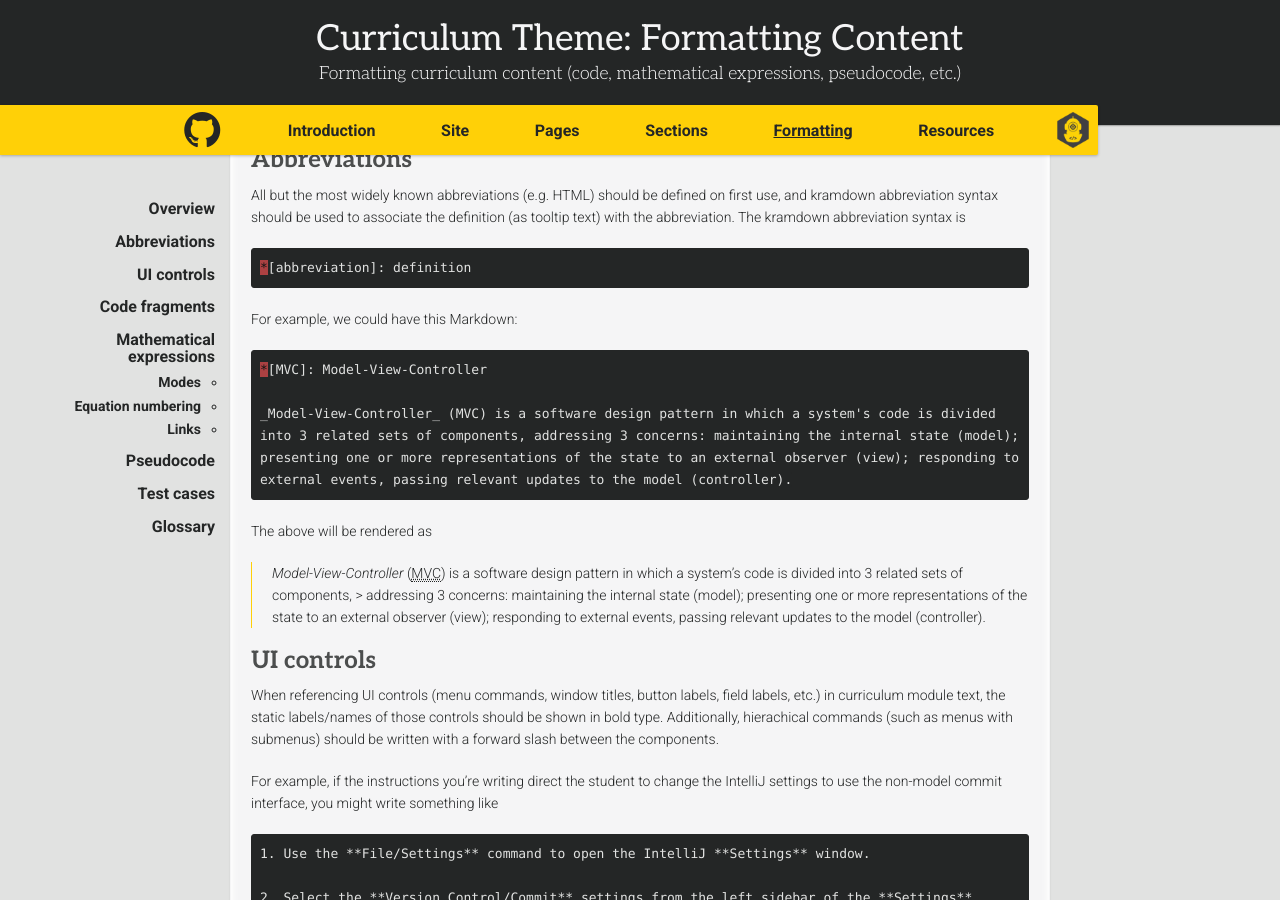
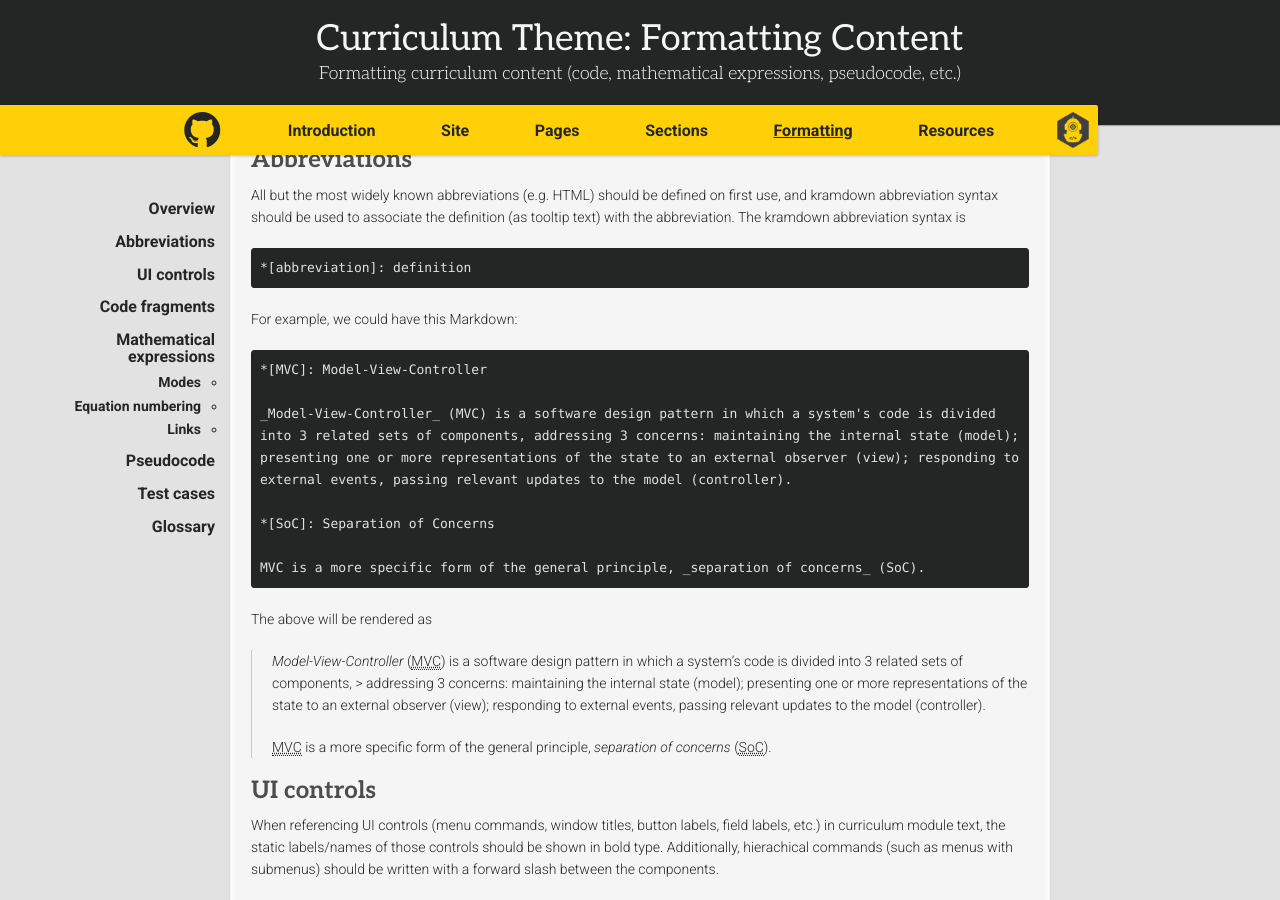
Before and after one commit to ddc-java/ddc-day, a Jekyll site: the page built from formatting.md, in a window 1280 px wide and 900 px high, scrolled down 193 px. Built offline with Jekyll 4.4.1, drawn with Linux system fonts in a browser that asks for light colours; nearby versions of some CDN libraries; some web fonts are replaced; our own code applies the rules of GitHub Pages for plain Markdown files; formulas are drawn with MathJax 3.

Commit message:
Abbreviations

````diff
--- a/formatting.md
+++ b/formatting.md
@@ -13,23 +13,32 @@ It is assumed that the curriculum module author has significant Markdown experie
 
 All but the most widely known abbreviations (e.g. HTML) should be defined on first use, and kramdown abbreviation syntax should be used to associate the definition (as tooltip text) with the abbreviation. The kramdown abbreviation syntax is
 
-```markdown
+```text
 *[abbreviation]: definition
 ```
 
 For example, we could have this Markdown:
 
-```markdown
+```text
 *[MVC]: Model-View-Controller
 
 _Model-View-Controller_ (MVC) is a software design pattern in which a system's code is divided into 3 related sets of components, addressing 3 concerns: maintaining the internal state (model); presenting one or more representations of the state to an external observer (view); responding to external events, passing relevant updates to the model (controller).
+
+*[SoC]: Separation of Concerns
+
+MVC is a more specific form of the general principle, _separation of concerns_ (SoC).
 ```
 
 The above will be rendered as
 
-*[MVC]: Model-View-Controller
+> *[MVC]: Model-View-Controller
+>
+> _Model-View-Controller_ (MVC) is a software design pattern in which a system's code is divided into 3 related sets of components, > addressing 3 concerns: maintaining the internal state (model); presenting one or more representations of the state to an external observer (view); responding to external events, passing relevant updates to the model (controller).
+>
+> *[SoC]: Separation of Concerns
+>
+> MVC is a more specific form of the general principle, _separation of concerns_ (SoC).
 
-> _Model-View-Controller_ (MVC) is a software design pattern in which a system's code is divided into 3 related sets of components, > addressing 3 concerns: maintaining the internal state (model); presenting one or more representations of the state to an external observer (view); responding to external events, passing relevant updates to the model (controller).
 
 ## UI controls
 
````
